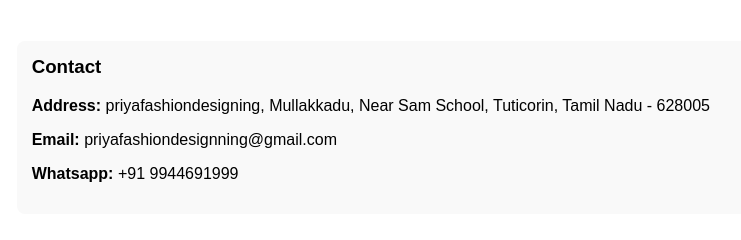
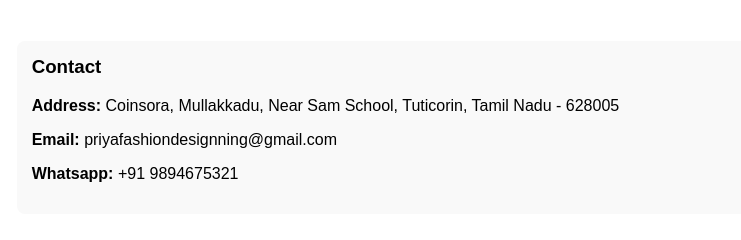
Before and after one commit to SaravanarajaG/coinsora, a Flask app: template templates/details.html in a window 1280 px wide. Shown: the part 194-434 px from the top of the page, without its empty margins (430-1171 px from the left). Run offline with Flask 3, Linux system fonts and the light colour scheme; the template is opened without the code that fills it, so the values that code supplies are empty.

Commit message:
Update Excel and HTML templates

```diff
--- a/templates/details.html
+++ b/templates/details.html
@@ -179,9 +179,9 @@
             <!-- Contact Info -->
             <div class="contact">
                 <h3>Contact</h3>
-                <p><b>Address:</b> priyafashiondesigning, Mullakkadu, Near Sam School, Tuticorin, Tamil Nadu - 628005 </p>
+                <p><b>Address:</b> Coinsora, Mullakkadu, Near Sam School, Tuticorin, Tamil Nadu - 628005 </p>
                 <p><b>Email:</b> priyafashiondesignning@gmail.com </p>
-                <p><b>Whatsapp:</b> +91 9944691999 </p>
+                <p><b>Whatsapp:</b> +91 9894675321 </p>
             </div>
         </div>
     </div>
--- a/templates/index.html
+++ b/templates/index.html
@@ -1,7 +1,7 @@
 <!DOCTYPE html>
 <html>
 <head>
-    <title>Priya Fashion Designing</title>
+    <title>Coinsora</title>
     <meta name="viewport" content="width=device-width, initial-scale=0.45">
     <style>
         body {
@@ -92,7 +92,7 @@
     </style>
 </head>
 <body>
-    <h1>Design Collections</h1>
+    <h1>Coinsora Collections</h1>
 
     {% for category, items in categories.items() %}
         <h2><a href="/category/{{ category }}">{{ category }}</a></h2>
```
Also changed, not shown: 1 other file.
